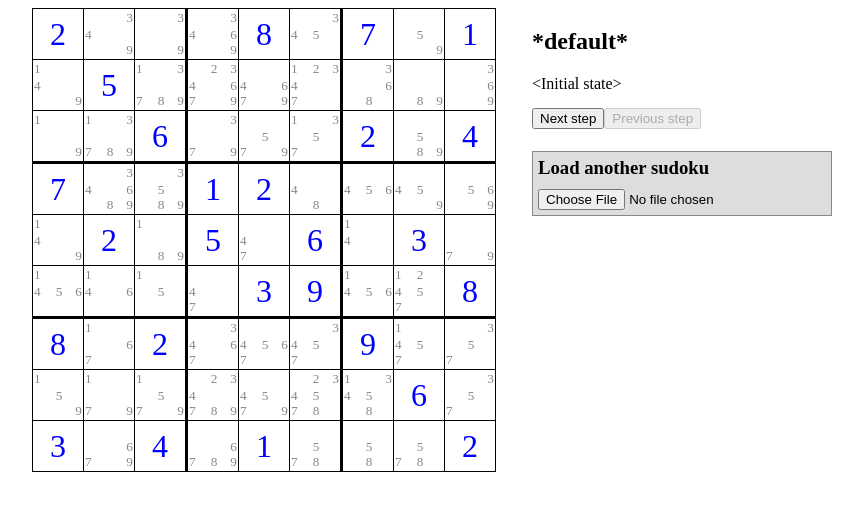
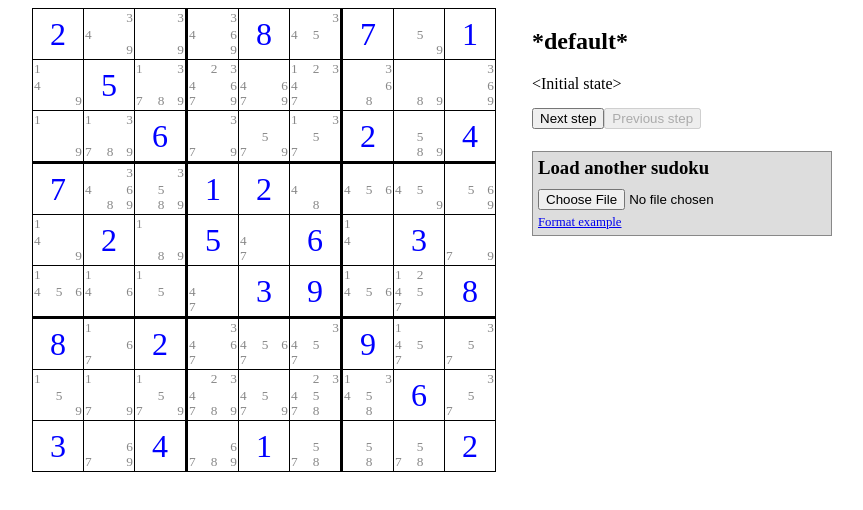
Before and after one commit to emanchado/cludoku, a plain HTML site: page index.html in a window 1280 px wide. Shown: the whole page, without its empty margins (208-1071 px from the left). Drawn offline with Linux system fonts and the light colour scheme; a script that the page names is missing.

Commit message:
Add examples and a link to one of them

```diff
--- a/index.html
+++ b/index.html
@@ -11,6 +11,10 @@
         <div id="sudoku-loader">
           <h3>Load another sudoku</h3>
           <input type="file" id="sudoku-file" />
+
+          <div style="font-size: 80%; margin-top: 1ex;">
+            <a href="examples/hard-9x9.board">Format example</a>
+          </div>
         </div>
       </div>
       <div id="sudoku-board"></div>
```
Also changed, not shown: 5 other files.
